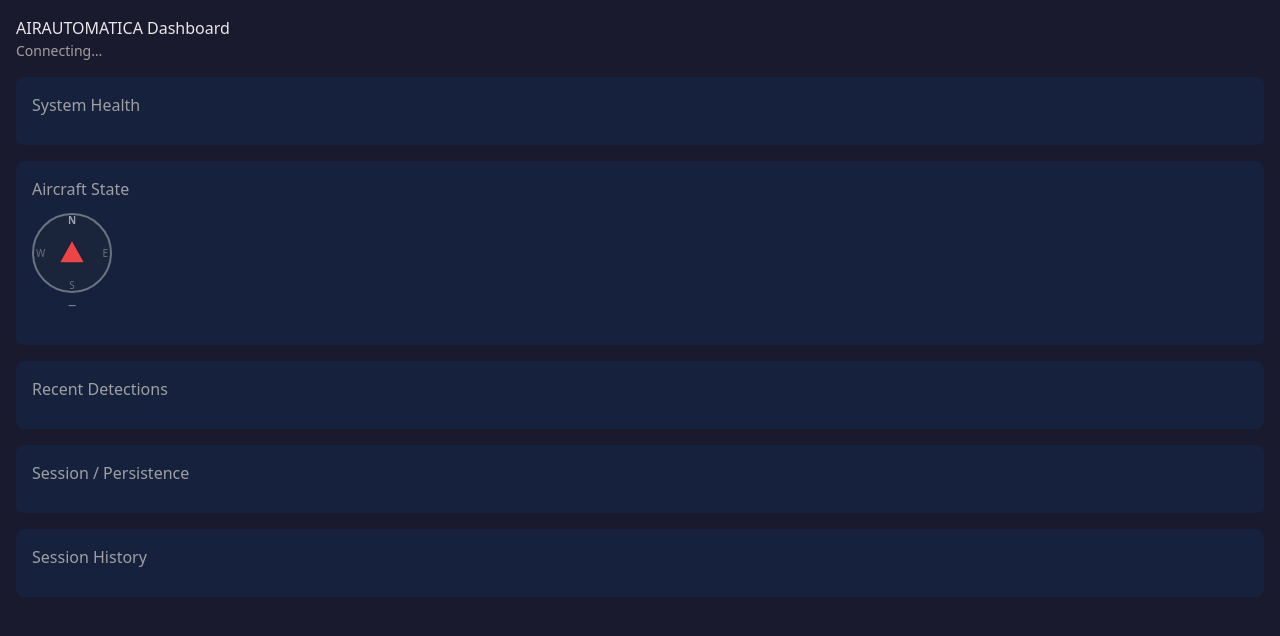
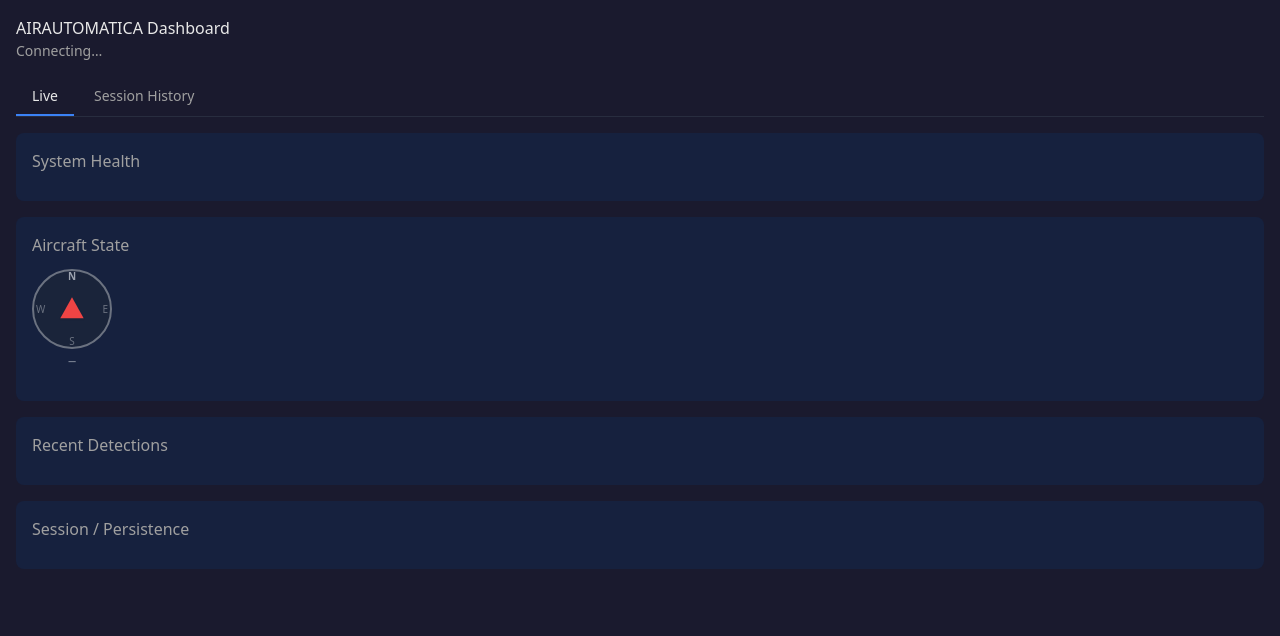
Before and after one commit to StobyWan/AirAutomatica, a FastAPI app: page /dashboard in a window 1280 px wide. Shown: the top 636 px of the page. Run offline with FastAPI, Linux system fonts and the light colour scheme; parts of the project's set-up code (start-up, migrations or seed data) failed here and were passed over; some libraries are stand-ins or nearby versions.

Commit message:
Implement tabbed navigation for dashboard
- Added tabbed interface to the dashboard for switching between Live and Session History views.
- Introduced CSS styles for tab buttons and panels to enhance user interaction.
- Implemented JavaScript functionality to manage active tabs and display corresponding content.

```diff
--- a/src/airautomatica/ui/templates/dashboard.html
+++ b/src/airautomatica/ui/templates/dashboard.html
@@ -69,12 +69,23 @@
     }
     .session-item:hover { background: rgba(255,255,255,0.04); }
     .na { color: var(--muted); }
+    .tab-panel { display: none; }
+    .tab-panel.active { display: block; }
+    .tab-btn { background: transparent; border: none; color: var(--muted); cursor: pointer; padding: 0.5rem 1rem; font-size: 0.875rem; font-weight: 500; border-bottom: 2px solid transparent; transition: color 0.15s, border-color 0.15s; }
+    .tab-btn:hover { color: var(--text); }
+    .tab-btn.active { color: var(--text); border-bottom-color: var(--connecting); }
   </style>
 </head>
 <body>
   <h1>AIRAUTOMATICA Dashboard</h1>
   <div class="connection-status" id="connection-status">Connecting…</div>
 
+  <nav class="flex gap-1 mb-4 border-b border-gray-700/50">
+    <button type="button" class="tab-btn active" data-tab="main">Live</button>
+    <button type="button" class="tab-btn" data-tab="sessions">Session History</button>
+  </nav>
+
+  <div id="tab-main" class="tab-panel active">
   <div class="card">
     <h2>System Health</h2>
     <div id="telemetry-status"></div>
@@ -112,12 +123,26 @@
     <h2>Session / Persistence</h2>
     <div class="grid" id="session-fields"></div>
   </div>
+  </div>
 
+  <div id="tab-sessions" class="tab-panel">
   <div class="card">
     <h2>Session History</h2>
     <div id="sessions-list" class="flex flex-col gap-2"></div>
   </div>
+  </div>
 
+  <script>
+    document.querySelectorAll('.tab-btn').forEach(btn => {
+      btn.addEventListener('click', () => {
+        const tab = btn.dataset.tab;
+        document.querySelectorAll('.tab-btn').forEach(b => b.classList.remove('active'));
+        document.querySelectorAll('.tab-panel').forEach(p => p.classList.remove('active'));
+        btn.classList.add('active');
+        document.getElementById('tab-' + tab).classList.add('active');
+      });
+    });
+  </script>
   <script>
     const socket = io();
     const fmt = (v) => v == null || v === '' ? '<span class="na">—</span>' : String(v);
```
